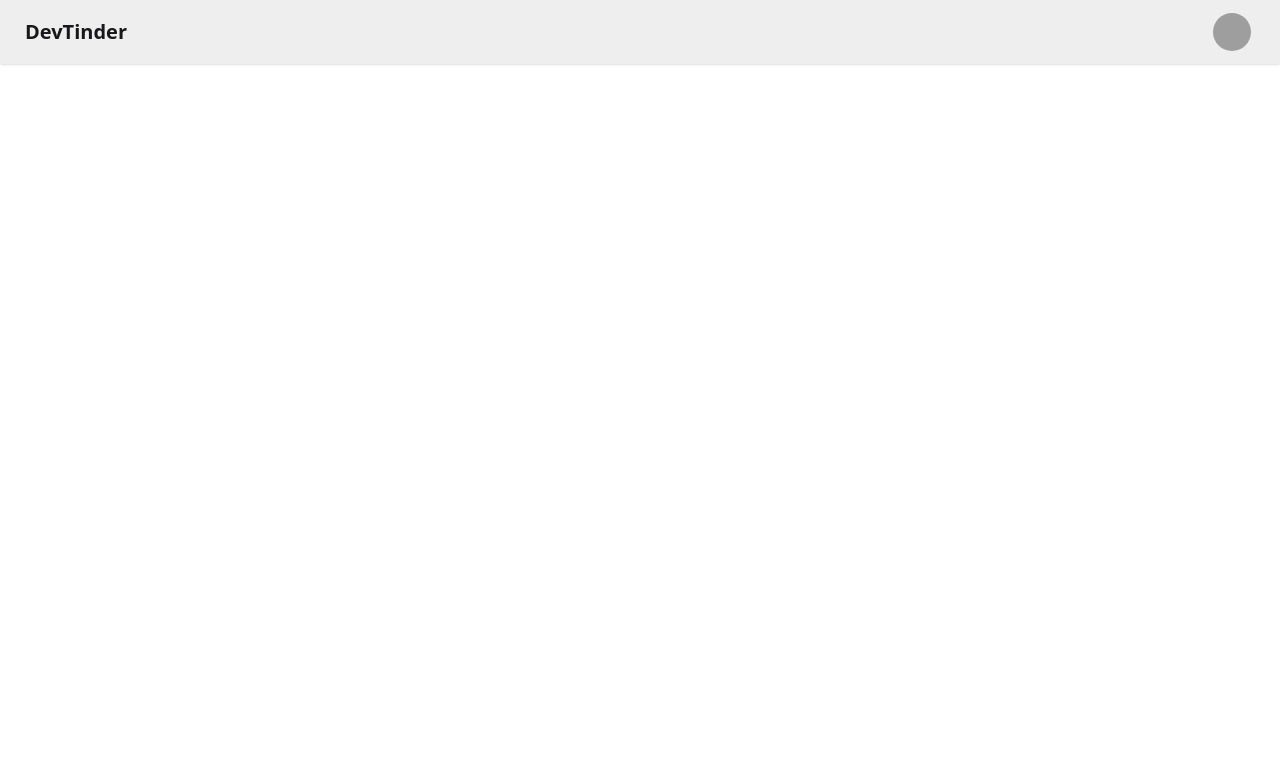
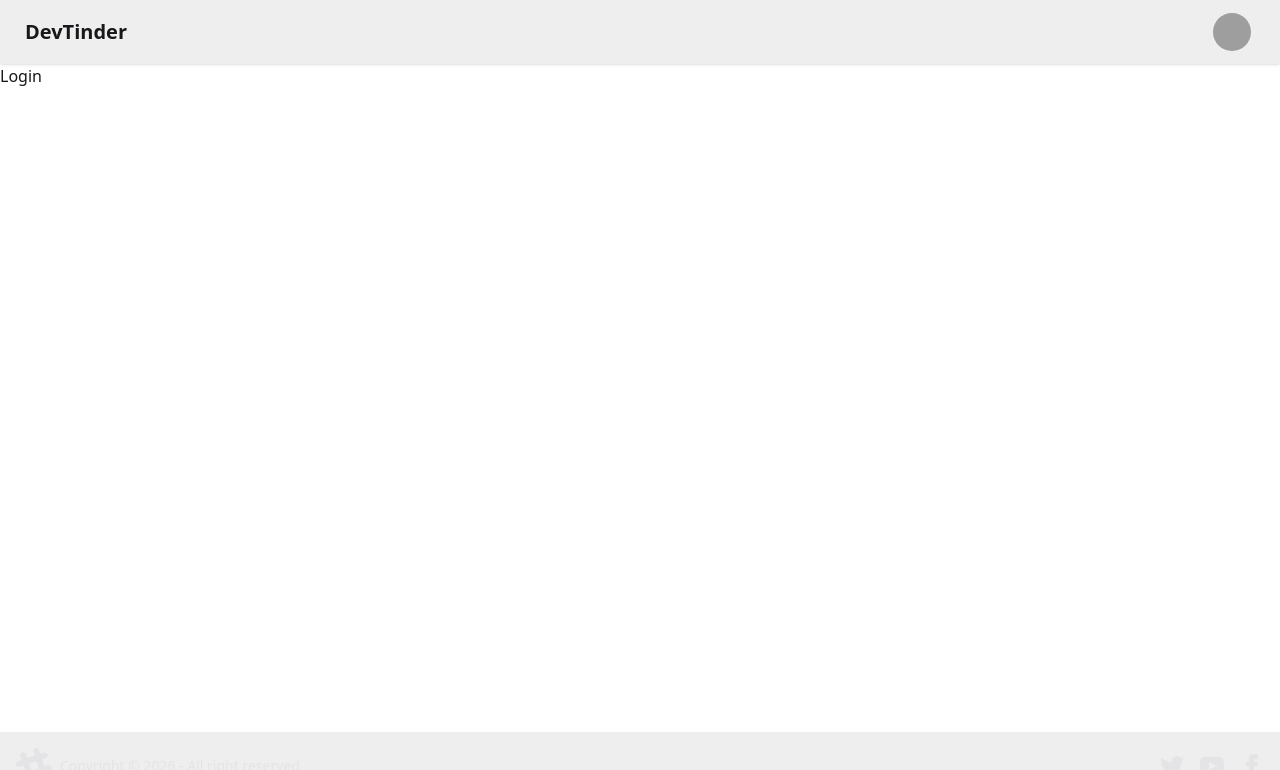
Before and after one commit to vishal-gupta5/DevTinder-Frontend, a React (Vite) app: page /login in a window 1280 px wide. Shown: the top 770 px of the page. Built offline with nearby package versions, Linux system fonts and the light colour scheme; grey boxes are pictures that could not be loaded.

Commit message:
Install react-router-dom, Handling the routing and Create a Footer Component

```diff
--- a/package.json
+++ b/package.json
@@ -14,6 +14,7 @@
     "daisyui": "^5.5.17",
     "react": "^19.2.0",
     "react-dom": "^19.2.0",
+    "react-router-dom": "^7.13.0",
     "tailwindcss": "^4.1.18"
   },
   "devDependencies": {
--- a/src/App.jsx
+++ b/src/App.jsx
@@ -1,10 +1,21 @@
 import React from "react";
 import Navbar from "./components/Navbar";
+import { BrowserRouter, Routes, Route } from "react-router";
+import Body from "./components/Body";
+import Login from "./components/Login";
+import Profile from "./components/Profile";
 
 const App = () => {
   return (
     <div>
-      <Navbar />
+      <BrowserRouter basename="/">
+        <Routes>
+          <Route path="/" element={<Body />}>
+            <Route path="/login" element={<Login />} />
+            <Route path="/profile" element={<Profile />} />
+          </Route>
+        </Routes>
+      </BrowserRouter>
     </div>
   );
 };
--- /dev/null
+++ b/src/components/Body.jsx
@@ -0,0 +1,16 @@
+import React from "react";
+import Navbar from "./Navbar";
+import { Outlet } from "react-router";
+import Footer from "./Footer";
+
+const Body = () => {
+  return (
+    <div>
+      <Navbar />
+      <Outlet />
+      <Footer />
+    </div>
+  );
+};
+
+export default Body;
--- /dev/null
+++ b/src/components/Footer.jsx
@@ -0,0 +1,59 @@
+import React from "react";
+
+const Footer = () => {
+  return (
+    <footer className="footer sm:footer-horizontal bg-base-300 text-neutral-content items-center p-4 fixed bottom-0">
+      <aside className="grid-flow-col items-center">
+        <svg
+          width="36"
+          height="36"
+          viewBox="0 0 24 24"
+          xmlns="http://www.w3.org/2000/svg"
+          fillRule="evenodd"
+          clipRule="evenodd"
+          className="fill-current"
+        >
+          <path d="M22.672 15.226l-2.432.811.841 2.515c.33 1.019-.209 2.127-1.23 2.456-1.15.325-2.148-.321-2.463-1.226l-.84-2.518-5.013 1.677.84 2.517c.391 1.203-.434 2.542-1.831 2.542-.88 0-1.601-.564-1.86-1.314l-.842-2.516-2.431.809c-1.135.328-2.145-.317-2.463-1.229-.329-1.018.211-2.127 1.231-2.456l2.432-.809-1.621-4.823-2.432.808c-1.355.384-2.558-.59-2.558-1.839 0-.817.509-1.582 1.327-1.846l2.433-.809-.842-2.515c-.33-1.02.211-2.129 1.232-2.458 1.02-.329 2.13.209 2.461 1.229l.842 2.515 5.011-1.677-.839-2.517c-.403-1.238.484-2.553 1.843-2.553.819 0 1.585.509 1.85 1.326l.841 2.517 2.431-.81c1.02-.33 2.131.211 2.461 1.229.332 1.018-.21 2.126-1.23 2.456l-2.433.809 1.622 4.823 2.433-.809c1.242-.401 2.557.484 2.557 1.838 0 .819-.51 1.583-1.328 1.847m-8.992-6.428l-5.01 1.675 1.619 4.828 5.011-1.674-1.62-4.829z"></path>
+        </svg>
+        <p>Copyright © {new Date().getFullYear()} - All right reserved</p>
+      </aside>
+      <nav className="grid-flow-col gap-4 md:place-self-center md:justify-self-end">
+        <a>
+          <svg
+            xmlns="http://www.w3.org/2000/svg"
+            width="24"
+            height="24"
+            viewBox="0 0 24 24"
+            className="fill-current"
+          >
+            <path d="M24 4.557c-.883.392-1.832.656-2.828.775 1.017-.609 1.798-1.574 2.165-2.724-.951.564-2.005.974-3.127 1.195-.897-.957-2.178-1.555-3.594-1.555-3.179 0-5.515 2.966-4.797 6.045-4.091-.205-7.719-2.165-10.148-5.144-1.29 2.213-.669 5.108 1.523 6.574-.806-.026-1.566-.247-2.229-.616-.054 2.281 1.581 4.415 3.949 4.89-.693.188-1.452.232-2.224.084.626 1.956 2.444 3.379 4.6 3.419-2.07 1.623-4.678 2.348-7.29 2.04 2.179 1.397 4.768 2.212 7.548 2.212 9.142 0 14.307-7.721 13.995-14.646.962-.695 1.797-1.562 2.457-2.549z"></path>
+          </svg>
+        </a>
+        <a>
+          <svg
+            xmlns="http://www.w3.org/2000/svg"
+            width="24"
+            height="24"
+            viewBox="0 0 24 24"
+            className="fill-current"
+          >
+            <path d="M19.615 3.184c-3.604-.246-11.631-.245-15.23 0-3.897.266-4.356 2.62-4.385 8.816.029 6.185.484 8.549 4.385 8.816 3.6.245 11.626.246 15.23 0 3.897-.266 4.356-2.62 4.385-8.816-.029-6.185-.484-8.549-4.385-8.816zm-10.615 12.816v-8l8 3.993-8 4.007z"></path>
+          </svg>
+        </a>
+        <a>
+          <svg
+            xmlns="http://www.w3.org/2000/svg"
+            width="24"
+            height="24"
+            viewBox="0 0 24 24"
+            className="fill-current"
+          >
+            <path d="M9 8h-3v4h3v12h5v-12h3.642l.358-4h-4v-1.667c0-.955.192-1.333 1.115-1.333h2.885v-5h-3.808c-3.596 0-5.192 1.583-5.192 4.615v3.385z"></path>
+          </svg>
+        </a>
+      </nav>
+    </footer>
+  );
+};
+
+export default Footer;
--- /dev/null
+++ b/src/components/Login.jsx
@@ -0,0 +1,9 @@
+import React from 'react'
+
+const Login = () => {
+  return (
+    <div>Login</div>
+  )
+}
+
+export default Login
--- /dev/null
+++ b/src/components/Profile.jsx
@@ -0,0 +1,9 @@
+import React from 'react'
+
+const Profile = () => {
+  return (
+    <div>Profile</div>
+  )
+}
+
+export default Profile
```
Also changed, not shown: 2 other files (tests, documents, lock files or other folders).
